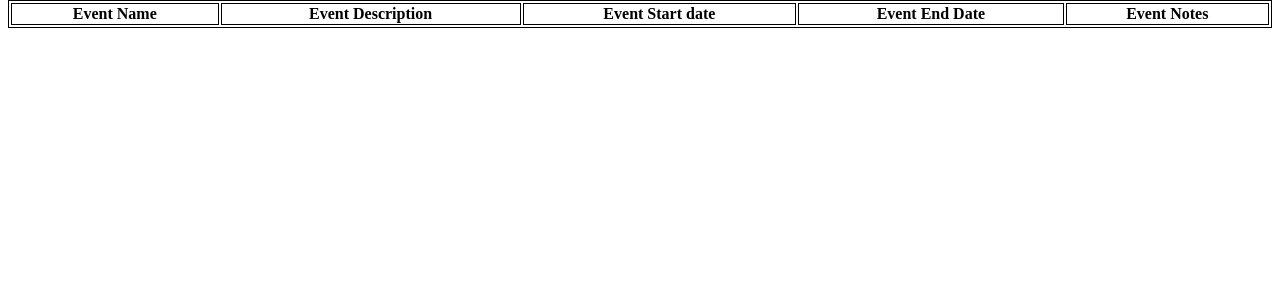
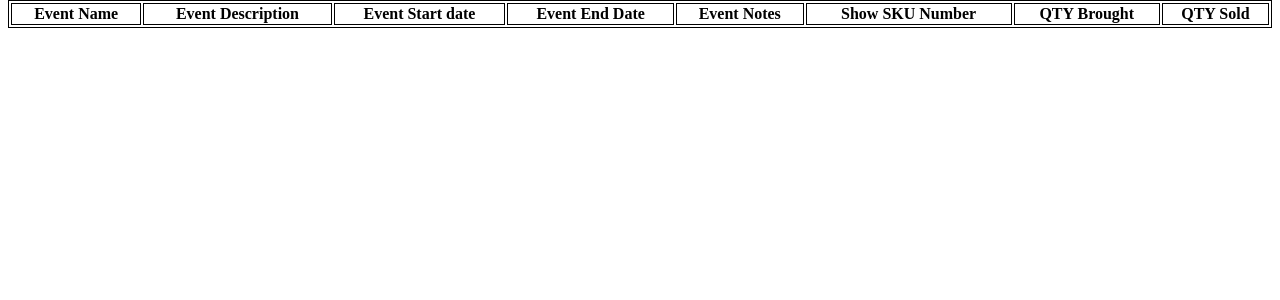
Before and after one commit to JonR205/vendor_inv, a Flask app: page /events_list_page in a window 1280 px wide. Shown: the part 71-371 px from the top of the page. Run offline with Flask 2, Linux system fonts and the light colour scheme; data that the repository does not hold is empty.

Commit message:
Connected EI and Events tables and added columns to pages

```diff
--- a/app.py
+++ b/app.py
@@ -62,6 +62,7 @@ class Events(db.Model):
     # products_brought = db.Column(db.Integer, unique=True, nullable=True)
     # products_sold = db.Column(db.Integer, unique=True, nullable=True)
     event_notes = db.Column(db.String(1000), unique=False, nullable=False)
+    event_event_inventory = db.relationship("EventInventory", backref="events")
 
     def __init__(
         self,
@@ -83,7 +84,7 @@ class Events(db.Model):
         self.event_notes = event_notes
 
     def __repr__(self):
-        return f"Event Name: {self.event_name} Description: {self.event_description} Start Datew: {self.event_start_date} End Date: {self.event_end_date} Notes: {self.event_notes}"
+        return f"Event Name: {self.event_name} Description: {self.event_description} Start Datew: {self.event_start_date} End Date: {self.event_end_date} Notes: {self.event_notes}  event_inventory: {self.event_event_inventory}"
 
 
 # DB table for Inventory Brought to Events
@@ -92,20 +93,16 @@ class EventInventory(db.Model):
     sku_num = db.Column(db.Integer, db.ForeignKey("products.sku"))
     qty_brought = db.Column(db.Integer)
     qty_sold = db.Column(db.Integer)
-    # event_id
+    event_name = db.Column(db.Integer, db.ForeignKey("events.event_name"))
 
-    def __init__(
-        self,
-        sku_num,
-        qty_brought,
-        qty_sold,
-    ) -> None:
+    def __init__(self, sku_num, qty_brought, qty_sold, event_name) -> None:
         self.sku_num = sku_num
         self.qty_brought = qty_brought
         self.qty_sold = qty_sold
+        self.event_name = event_name
 
     def __repr__(self):
-        return f"ID: {self.event_inv_id} SKU: {self.sku_num} Qty Brought: {self.qty_brought} Qty sold: {self.qty_sold}"
+        return f"ID: {self.event_inv_id} SKU: {self.sku_num} Qty Brought: {self.qty_brought} Qty sold: {self.qty_sold} Event Name: {self.event_name}"
 
 
 # Routes for webpages
@@ -132,9 +129,10 @@ def event_list():
 @app.route("/event_inventory_list_page", methods=["POST", "GET"])
 def event_inventory_list():
     products = Products.query.order_by(Products.sku)
+    events = Events.query.order_by(Events.id)
     return render_template(
         "event_inventory_list_page.html",
-        # event_inventorys=event_inventorys,
+        events=events,
         products=products,
     )
 
@@ -167,6 +165,7 @@ def event_inv_crteate():
             sku_num=request.form["SKU Number"],
             qty_brought=request.form["QTY Brought"],
             qty_sold=request.form["Event QTY Sold"],
+            event_name=request.form["Event Name"],
         )
         # nei = EventInventory(sku_num=1,qty_brought=2,qty_sold='')
         db.session.add(nei)
--- a/templates/event_inventory_list_page.html
+++ b/templates/event_inventory_list_page.html
@@ -24,6 +24,7 @@
             <th>Product Name</th>
             <th>QTY Brought</th>
             <th>QTY Sold</th>
+            <th>Event Name</th>
         </tr>
         {%for product in products %}
         <!-- Table cells are links will add filter by links over time -->
@@ -38,6 +39,11 @@
             <td><a
                     href="http://localhost:5000/event_details{{  product.sku_num }}">{{product.event_inventory[0]["qty_sold"]}}</a>
             </td>
+            {%for event in events %}
+            <td><a
+                    href="http://localhost:5000/event_details{{  product.sku_num }}">{{event.event_event_inventory[0]["event_name"]}}</a>
+            </td>
+            {%endfor%}
             {%endfor%}
         </tr>
     </table>
--- a/templates/event_list_page.html
+++ b/templates/event_list_page.html
@@ -22,20 +22,28 @@
             <th>Event Description</th>
             <th>Event Start date</th>
             <th>Event End Date</th>
-            <!-- <th>Products Brought</th>
-            <th>Products Sold</th> -->
             <th>Event Notes</th>
+            <th>Show SKU Number</th>
+            <th>QTY Brought</th>
+            <th>QTY Sold</th>
         </tr>
         {%for event in events%}
         <!-- Table cells are links will add filter by links over time -->
         <tr>
             <td><a href="http://localhost:5000/event_details{{ event.id }}">{{ event.event_name }}</a></td>
-            <td><a href="http://localhost:5000/event_details{{  event.id }}">{{event.event_description}}</a></td>
-            <td><a href="http://localhost:5000/event_details{{  event.id }}">{{event.event_start_date}}</a></td>
-            <td><a href="http://localhost:5000/event_details{{  event.id }}">{{event.event_end_date}}</a></td>
-            <!-- <td><a href="http://localhost:5000/event_details{{ event.id }}">{{event.products_brought}}</a></td>
-            <td><a href="http://localhost:5000/event_details{{ event.id }}">{{event.event_sold}}</a></td> -->
-            <td><a href="http://localhost:5000/event_details{{  event.id }}">{{event.event_notes}}</a></td>
+            <td><a href="http://localhost:5000/event_details{{ event.id }}">{{event.event_description}}</a></td>
+            <td><a href="http://localhost:5000/event_details{{ event.id }}">{{event.event_start_date}}</a></td>
+            <td><a href="http://localhost:5000/event_details{{ event.id }}">{{event.event_end_date}}</a></td>
+            <td><a href="http://localhost:5000/event_details{{ event.id }}">{{event.event_notes}}</a></td>
+            <td><a
+                    href="http://localhost:5000/event_details{{ event.id}}">{{event.event_event_inventory[0]["sku_num"]}}</a>
+            </td>
+            <td><a
+                    href="http://localhost:5000/event_details{{ event.id }}">{{event.event_event_inventory[0]["qty_brought"]}}</a>
+            </td>
+            <td><a
+                    href="http://localhost:5000/event_details{{ event.id }}">{{event.event_event_inventory[0]["qty_brought"]}}</a>
+            </td>
             {%endfor%}
         </tr>
     </table>
--- a/templates/new_event_inventory_page.html
+++ b/templates/new_event_inventory_page.html
@@ -5,6 +5,7 @@
 <form action="#" method="post">
     <p><label for="title">Enter information to add Products to bring to a show</label></p>
     <p><input type="intiger" name="SKU Number" placeholder="Enter SKU Number" required></p>
+    <p><input type="text" name="Event Name" placeholder="Enter Event Name" required></p>
     <p><input type="intiger" name="QTY Brought" placeholder="Enter QTY Brought to Event " required></p>
     <p><input type="intiger" name="Event QTY Sold" placeholder="Enter QTY Sold at Event"></p>
     <p><input type="submit" value="Submit" required></p>
```
